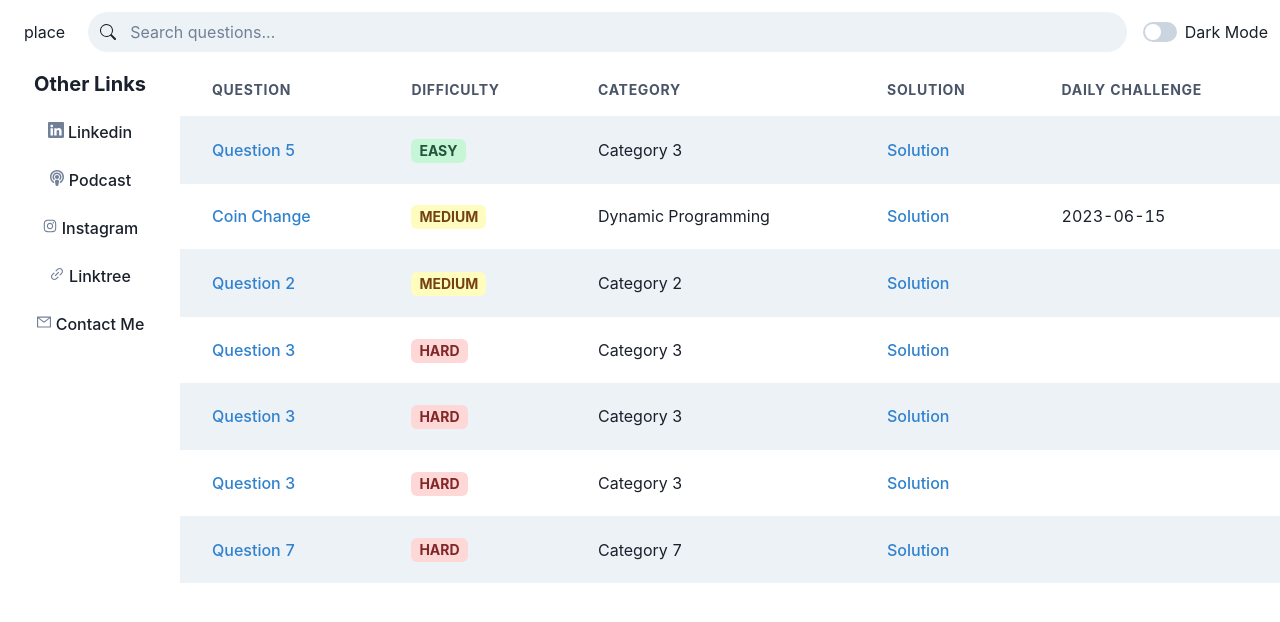
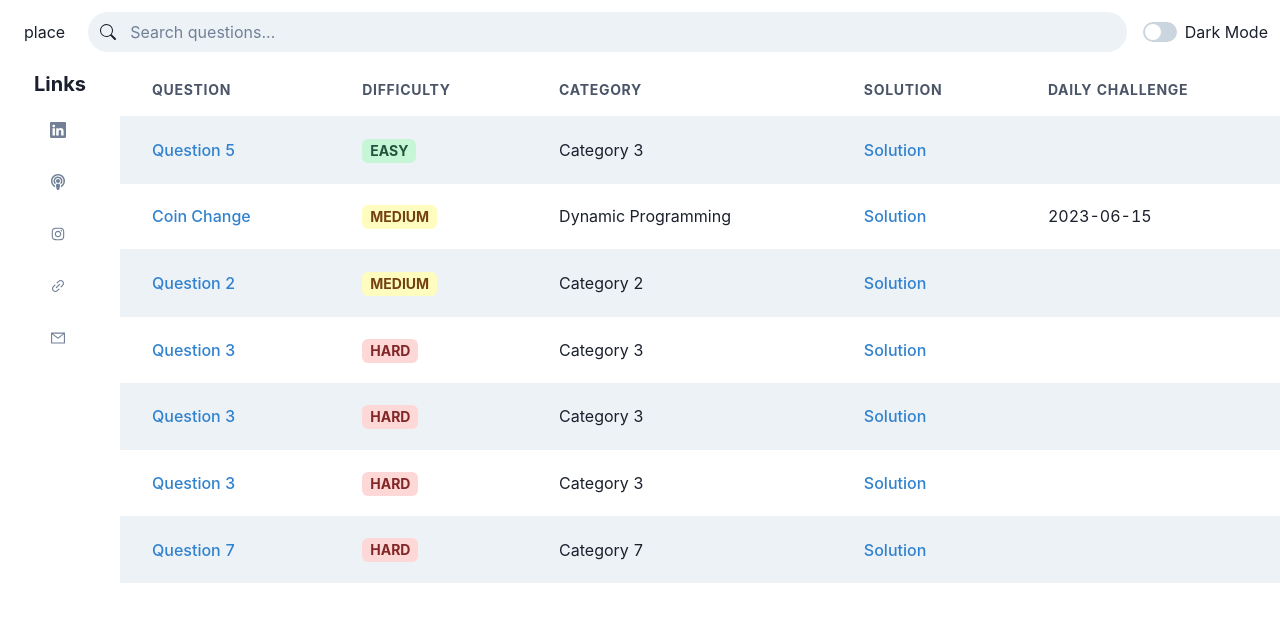
Before and after one commit to LeeHengYu/leetcode-reviewer, a React (Vite) app: page / in a window 1280 px wide. Shown: the top 622 px of the page. Built offline with nearby package versions, Linux system fonts and the light colour scheme.

Commit message:
Build copy script button

```diff
--- a/src/App.tsx
+++ b/src/App.tsx
@@ -1,14 +1,14 @@
 import { Box, Grid, GridItem } from "@chakra-ui/react";
 import NavBar from "./components/NavBar";
+import Sidebar from "./components/Sidebar";
 import TableComponent from "./components/TableComponent";
-import Sidebar from "./components/Sidebar";
 
 function App() {
   return (
     <Box width="100vw">
       <Grid
         templateAreas={`"nav nav" "aside main"`}
-        templateColumns={"180px 1fr"}
+        templateColumns={"120px 1fr"}
         width="100%"
         height="100vh"
         alignContent="flex-start"
--- a/src/components/ScriptLoader.tsx
+++ b/src/components/ScriptLoader.tsx
@@ -1,4 +1,5 @@
-import { useEffect } from "react";
+import { useContext, useEffect } from "react";
+import ScriptContext from "../contexts/scriptContexts";
 import useScripts from "../hook/useScripts";
 
 interface Props {
@@ -7,9 +8,11 @@ interface Props {
 
 const ScriptLoader = ({ selectedSolution }: Props) => {
   const { data, error } = useScripts(selectedSolution);
+  const { script, dispatch } = useContext(ScriptContext);
 
   useEffect(() => {
     if (error) throw Error("Error loading script");
+    if (data) dispatch({ type: "FECTH_SCRIPTS", data: script });
   }, [error]);
 
   return <>{data || null}</>;
--- a/src/components/Sidebar.tsx
+++ b/src/components/Sidebar.tsx
@@ -21,13 +21,13 @@ const Sidebar = () => {
   return (
     <VStack paddingY={2}>
       <Heading size="md" marginBottom={2}>
-        Other Links
+        Links
       </Heading>
       {links.map((data) => (
-        <Box margin={2} key={data.text}>
-          <Icon as={iconMap[data.text]} color="gray.500" marginRight={1} />
+        <Box marginLeft={2} marginY={2} key={data.text} boxSize={7}>
           <Link href={data.url} target="_blank">
-            {data.text}
+            <Icon as={iconMap[data.text]} color="gray.500" />
+            {/* {data.text} */}
           </Link>
         </Box>
       ))}
--- a/src/components/TableComponent.tsx
+++ b/src/components/TableComponent.tsx
@@ -16,15 +16,19 @@ import {
   Thead,
   Tr,
 } from "@chakra-ui/react";
-import { useState } from "react";
+import { useReducer, useState } from "react";
 import tableData from "../data/tablaData";
 import sortData from "../hook/sortData";
 import Difficulty from "./Difficulty";
 import ScriptLoader from "./ScriptLoader";
+import scriptReducer from "../reducers/scriptReducer";
+import ScriptContext from "../contexts/scriptContexts";
 
 const TableComponent = () => {
   const [selectedSolution, setSelectedSolution] = useState("");
   const [isModalOpen, setIsModalOpen] = useState(false);
+
+  const [script, dispatch] = useReducer(scriptReducer, "");
 
   const handleSolutionClick = (solution: string) => {
     setSelectedSolution(solution);
@@ -36,11 +40,16 @@ const TableComponent = () => {
     setIsModalOpen(false);
   };
 
-  // const handleCopyClick = () => {
-  //   // Logic to copy the solution script contents
-  //   // const scriptPath = `./PythonScripts/${selectedSolution}`;
-  //   console.log(`Copied contents`);
-  // };
+  const handleCopyClick = () => {
+    navigator.clipboard
+      .writeText(script)
+      .then(() => {
+        console.log("Text copied to clipboard");
+      })
+      .catch((error) => {
+        console.error("Error copying text:", error);
+      });
+  };
 
   return (
     <Box>
@@ -79,7 +88,7 @@ const TableComponent = () => {
           ))}
         </Tbody>
       </Table>
-
+      <ScriptContext.Provider value={{ script, dispatch }}>
         <Modal isOpen={isModalOpen} onClose={handleCloseModal} size="3xl">
           <ModalOverlay />
           <ModalContent>
@@ -95,10 +104,11 @@ const TableComponent = () => {
               >
                 <ScriptLoader selectedSolution={selectedSolution} />
               </Code>
-            {/* <Button>Copy Script Contents</Button> */}
+              <Button onClick={handleCopyClick}>Copy</Button>
             </ModalBody>
           </ModalContent>
         </Modal>
+      </ScriptContext.Provider>
     </Box>
   );
 };
--- /dev/null
+++ b/src/contexts/scriptContexts.ts
@@ -0,0 +1,13 @@
+import { Dispatch } from "react";
+import { ScriptAction } from "../reducers/scriptReducer";
+import React from "react";
+
+
+interface ScriptContextType {
+    script: string;
+    dispatch: Dispatch<ScriptAction>;
+}
+
+const ScriptContext = React.createContext<ScriptContextType>({} as ScriptContextType);
+
+export default ScriptContext;
--- /dev/null
+++ b/src/reducers/scriptReducer.ts
@@ -0,0 +1,23 @@
+
+interface FetchAction {
+    type: "FECTH_SCRIPTS";
+    data: string;
+}
+
+interface ResetAction {
+    type: "RESET" | "FETCH_SCRIPTS_ERROR";
+}
+
+export type ScriptAction = FetchAction | ResetAction;
+
+const scriptReducer = ( state: string, action: ScriptAction ): string => {
+    if (action.type === "FECTH_SCRIPTS") {
+        return action.data;
+    }
+    if (action.type === "RESET" || action.type === "FETCH_SCRIPTS_ERROR") {
+        return "";
+    }
+    return state;
+}
+
+export default scriptReducer;
```
Lines whose indentation alone changed are shown as unchanged.
